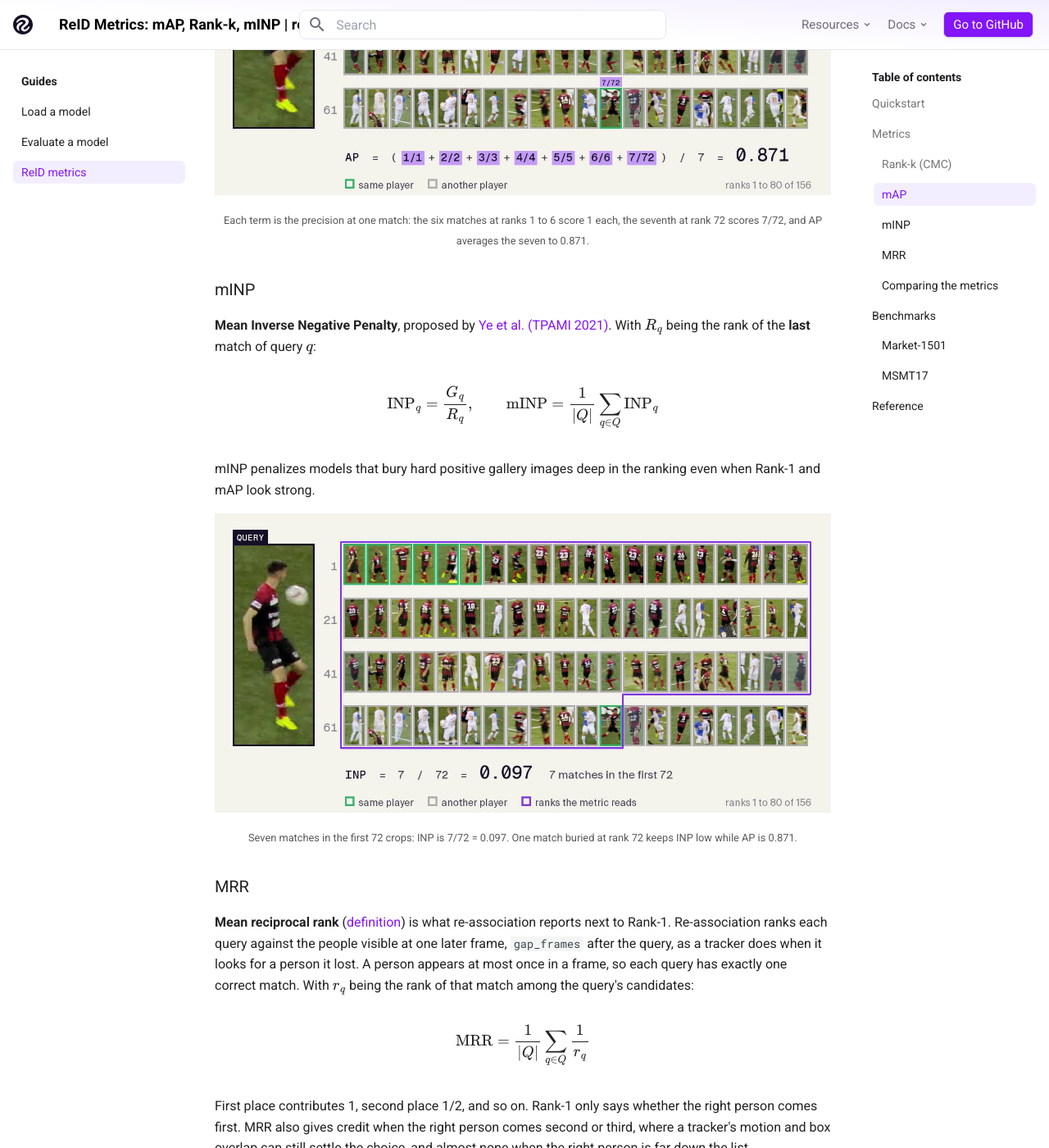
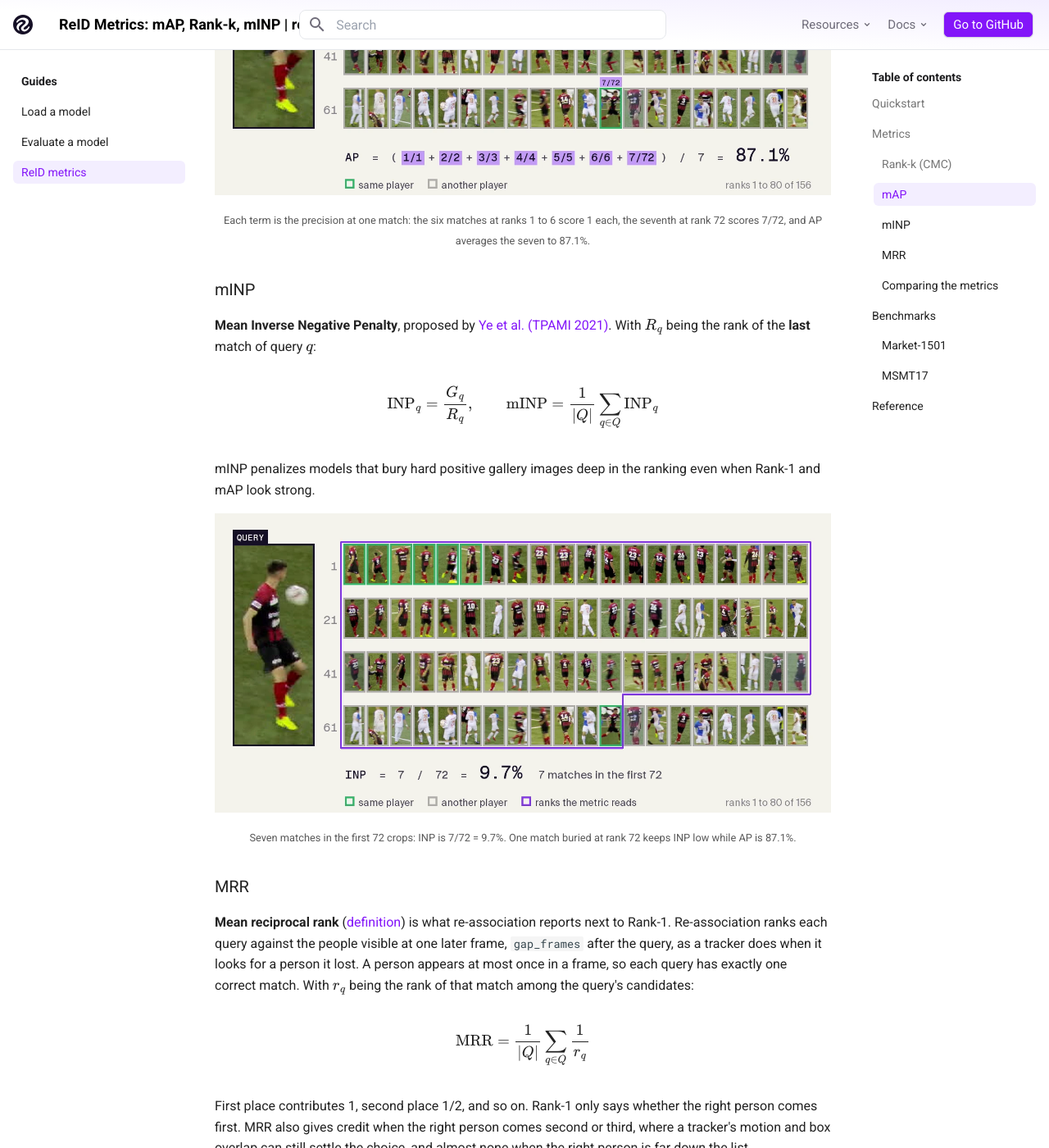
Before and after one commit to roboflow/re-ID, an MkDocs documentation site: the page built from docs/learn/metrics.md, in a window 1280 px wide and 1400 px high, scrolled down 3291 px. Shown: the whole window at 82% size. Built offline with MkDocs 1.6.1 and Material for MkDocs 9.7.7, drawn with Linux system fonts in a browser that asks for light colours; comment, search, counter and statistics services are not loaded; some of the changed text lies outside the part shown.

Commit message:
Show the rank metrics as percentages, as result.metrics reports them
Co-Authored-By: Claude Opus 5.5 <noreply@anthropic.com>

```diff
--- a/docs/learn/metrics.md
+++ b/docs/learn/metrics.md
@@ -71,9 +71,9 @@ $$
 
 CMC answers "how often is a hit early in the list?" It does not reward finding every gallery instance of that person.
 
-![The first 10 ranks of the example query, with rank 1 and ranks 1 to 5 outlined; Rank-1 and Rank-5 are both 1](../assets/metrics/rank-k.webp)
+![The first 10 ranks of the example query, with rank 1 and ranks 1 to 5 outlined; Rank-1 and Rank-5 are both 100%](../assets/metrics/rank-k.webp)
 
-<p align="center" style="margin-top: -0.4em;"><small>The example query: the closest crop is the same player, so Rank-1 and Rank-5 are both 1.</small></p>
+<p align="center" style="margin-top: -0.4em;"><small>The example query: the closest crop is the same player, so Rank-1 and Rank-5 are both 100%.</small></p>
 
 ### mAP
 
@@ -85,9 +85,9 @@ $$
 
 Unlike Rank-1, mAP cares about **all** valid gallery matches for that identity, not only the first hit. It is the usual primary number on Market-1501 and MSMT17 leaderboards.
 
-![Ranks 1 to 80 of the example query, each match labelled with its precision from 1/1 to 7/72, and AP = 0.871](../assets/metrics/ap.webp)
+![Ranks 1 to 80 of the example query, each match labelled with its precision from 1/1 to 7/72, and AP = 87.1%](../assets/metrics/ap.webp)
 
-<p align="center" style="margin-top: -0.4em;"><small>Each term is the precision at one match: the six matches at ranks 1 to 6 score 1 each, the seventh at rank 72 scores 7/72, and AP averages the seven to 0.871.</small></p>
+<p align="center" style="margin-top: -0.4em;"><small>Each term is the precision at one match: the six matches at ranks 1 to 6 score 1 each, the seventh at rank 72 scores 7/72, and AP averages the seven to 87.1%.</small></p>
 
 ### mINP
 
@@ -99,9 +99,9 @@ $$
 
 mINP penalizes models that bury hard positive gallery images deep in the ranking even when Rank-1 and mAP look strong.
 
-![Ranks 1 to 80 of the example query, outlined down to the last match at rank 72; INP = 7 / 72 = 0.097](../assets/metrics/inp.webp)
+![Ranks 1 to 80 of the example query, outlined down to the last match at rank 72; INP = 7 / 72 = 9.7%](../assets/metrics/inp.webp)
 
-<p align="center" style="margin-top: -0.4em;"><small>Seven matches in the first 72 crops: INP is 7/72 = 0.097. One match buried at rank 72 keeps INP low while AP is 0.871.</small></p>
+<p align="center" style="margin-top: -0.4em;"><small>Seven matches in the first 72 crops: INP is 7/72 = 9.7%. One match buried at rank 72 keeps INP low while AP is 87.1%.</small></p>
 
 ### MRR
 
```
Also changed, not shown: docs/assets/metrics/ap.webp, docs/assets/metrics/inp.webp, docs/assets/metrics/rank-k.webp, docs/assets/metrics/rank-metrics-poster.webp, 1 other file.
